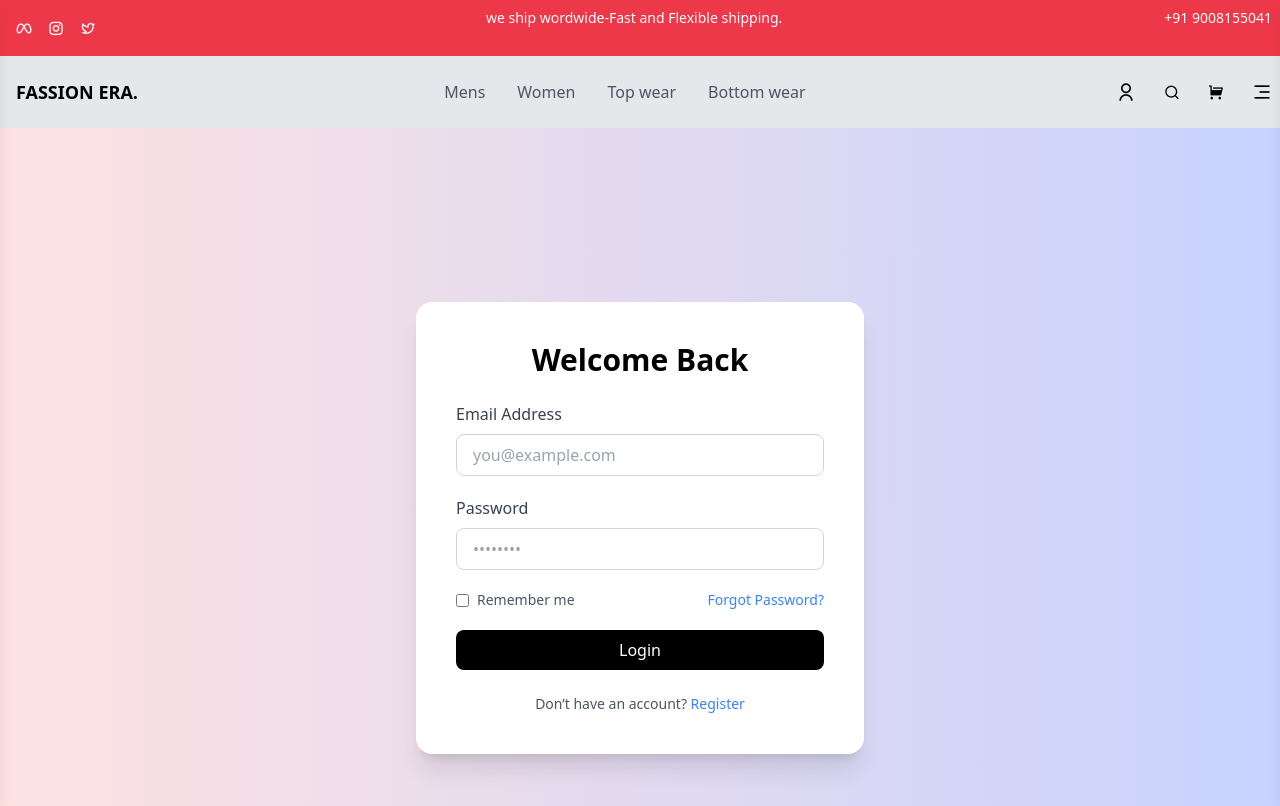
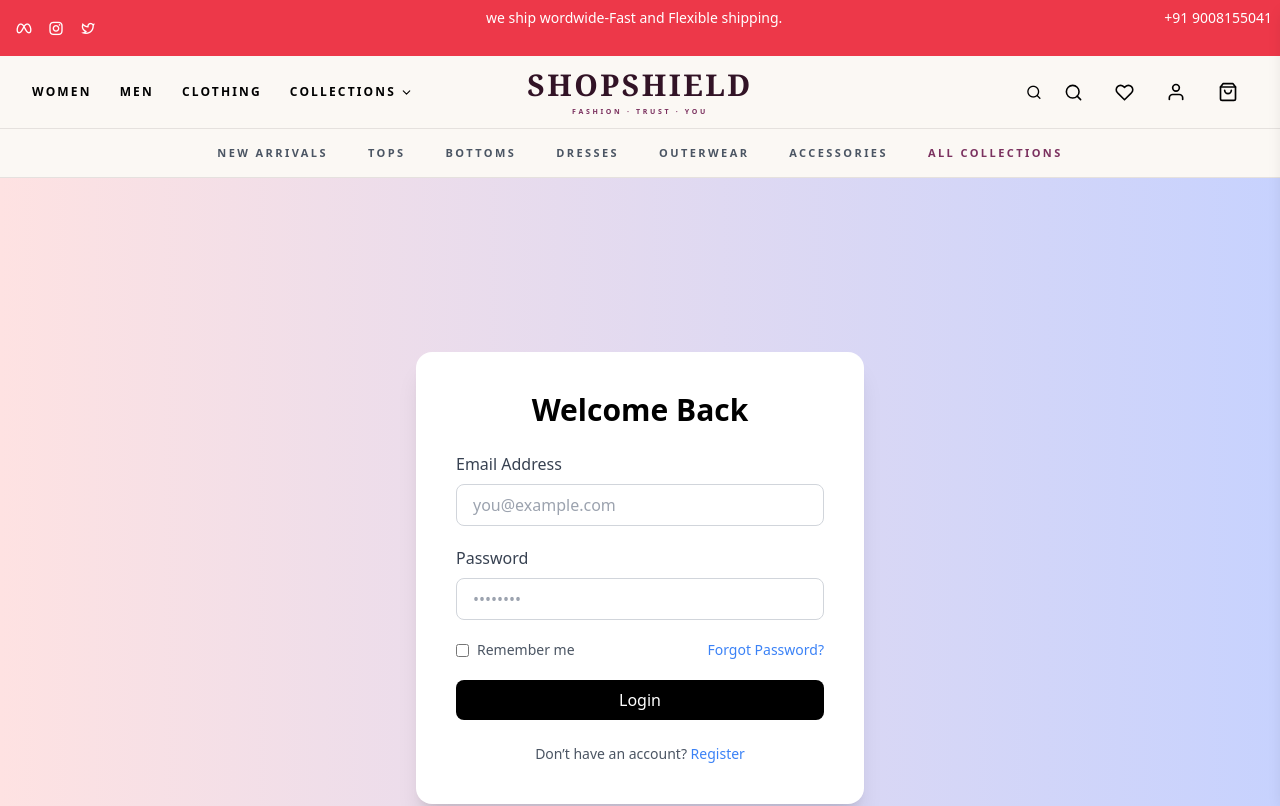
Before and after one commit to Anu-253/ecommerce-fraud-detection, a React (Vite) app in the folder frontend/: page /login in a window 1280 px wide. Shown: the top 806 px of the page. Built offline with nearby package versions, Linux system fonts and the light colour scheme; no server answers.

Commit message:
Navbar.jsx

```diff
--- a/frontend/src/Components/Common/Navbar.jsx
+++ b/frontend/src/Components/Common/Navbar.jsx
@@ -1,116 +1,364 @@
-import React, { useState } from 'react'
-import { Link } from 'react-router-dom'
-import Search from './Search'
-import CartDrawer from "../Layout/CartDrawer"
-import { useSelector } from 'react-redux'
+import React, { useState } from 'react';
+import { Link } from 'react-router-dom';
+import {
+  FiUser,
+  FiShoppingBag,
+  FiMenu,
+  FiX,
+  FiHeart,
+  FiSearch,
+  FiChevronDown,
+} from 'react-icons/fi';
+import { useSelector } from 'react-redux';
+
+import Search from './Search';
+import CartDrawer from '../Layout/CartDrawer';
 
 const Navbar = () => {
-  const [draweropen, setdraweropen] = useState(false)
-  const [menuopen, setmenuopen] = useState(false)
-  const {cart}=useSelector((state)=>state.cart);
-  const {user}=useSelector((state)=>state.auth);
-  const cartItemCount=cart?.products?.reduce((total,product)=>total+product.quantity,0)||0;
+  const [draweropen, setdraweropen] = useState(false);
+  const [menuopen, setmenuopen] = useState(false);
 
-  const handlemenuopen = () => {
-    setmenuopen(!menuopen)
-  }
+  const { cart } = useSelector((state) => state.cart);
+  const { user } = useSelector((state) => state.auth);
 
-  const handlecartdrawer = () => {
-    setdraweropen(!draweropen)
-  }
+  const cartItemCount =
+    cart?.products?.reduce(
+      (total, product) => total + product.quantity,
+      0
+    ) || 0;
+
+  const handleCartDrawer = () => {
+    setdraweropen(!draweropen);
+  };
+
+  const handleMenuOpen = () => {
+    setmenuopen(!menuopen);
+  };
 
   return (
     <>
-      <nav className='container mx-auto flex items-center p-2 justify-between'>
-        <div>
-          <Link to="/" className='font-extrabold text-lg p-2'>
-            FASSION ERA.
-          </Link>
+      {/* MAIN HEADER */}
+      <header className="sticky top-0 z-40 bg-[#fbf8f4]">
+
+        {/* TOP ROW */}
+        <div className="border-b border-[#24161d]/10">
+          <div className="mx-auto flex h-[72px] max-w-[1500px] items-center justify-between px-5 sm:px-8">
+
+            {/* MOBILE MENU */}
+            <button
+              onClick={handleMenuOpen}
+              className="rounded-full p-2 lg:hidden"
+              type="button"
+              aria-label="Open menu"
+            >
+              <FiMenu size={23} />
+            </button>
+
+            {/* DESKTOP LEFT */}
+            <div className="hidden items-center gap-7 lg:flex">
+              <Link
+                to="/collection/all?gender=Women"
+                className="text-xs font-semibold uppercase tracking-[0.18em] transition hover:text-[#7b315f]"
+              >
+                Women
+              </Link>
+
+              <Link
+                to="/collection/all?gender=Men"
+                className="text-xs font-semibold uppercase tracking-[0.18em] transition hover:text-[#7b315f]"
+              >
+                Men
+              </Link>
+
+              <Link
+                to="/collection/all?category=Top+Wear"
+                className="text-xs font-semibold uppercase tracking-[0.18em] transition hover:text-[#7b315f]"
+              >
+                Clothing
+              </Link>
+
+              <Link
+                to="/collection/all"
+                className="flex items-center gap-1 text-xs font-semibold uppercase tracking-[0.18em] transition hover:text-[#7b315f]"
+              >
+                Collections
+                <FiChevronDown size={13} />
+              </Link>
+            </div>
+
+            {/* LOGO */}
+            <Link
+              to="/"
+              className="absolute left-1/2 -translate-x-1/2 text-center"
+            >
+              <div className="font-serif text-2xl font-bold tracking-[0.08em] text-[#321326] sm:text-3xl">
+                SHOPSHIELD
+              </div>
+
+              <div className="mt-1 text-[7px] font-semibold uppercase tracking-[0.38em] text-[#7b315f]">
+                Fashion · Trust · You
+              </div>
+            </Link>
+
+            {/* RIGHT */}
+            <div className="ml-auto flex items-center gap-1 sm:gap-3">
+
+              {/* SEARCH */}
+              <div className="hidden xl:block">
+                <Search />
+              </div>
+
+              <button
+                type="button"
+                className="hidden rounded-full p-2.5 transition hover:bg-[#eee5e8] sm:block"
+                aria-label="Search"
+              >
+                <FiSearch size={19} />
+              </button>
+
+              {/* WISHLIST */}
+              <button
+                type="button"
+                className="hidden rounded-full p-2.5 transition hover:bg-[#eee5e8] sm:block"
+                aria-label="Wishlist"
+              >
+                <FiHeart size={19} />
+              </button>
+
+              {/* ACCOUNT */}
+              <Link
+                to="/profile"
+                className="rounded-full p-2.5 transition hover:bg-[#eee5e8]"
+                aria-label="Account"
+              >
+                <FiUser size={20} />
+              </Link>
+
+              {/* CART */}
+              <button
+                onClick={handleCartDrawer}
+                type="button"
+                className="relative rounded-full p-2.5 transition hover:bg-[#eee5e8]"
+                aria-label="Shopping bag"
+              >
+                <FiShoppingBag size={20} />
+
+                {cartItemCount > 0 && (
+                  <span className="absolute -right-1 -top-1 flex h-5 min-w-5 items-center justify-center rounded-full bg-[#321326] px-1 text-[9px] font-bold text-white">
+                    {cartItemCount}
+                  </span>
+                )}
+              </button>
+
+              {/* ADMIN */}
+              {user && user.role === 'admin' && (
+                <Link
+                  to="/admin"
+                  className="hidden rounded-full bg-[#321326] px-4 py-2 text-[10px] font-bold uppercase tracking-wider text-white lg:block"
+                >
+                  Admin
+                </Link>
+              )}
+
+            </div>
+          </div>
         </div>
 
-        {/* Desktop Menu */}
-        <div className='hidden md:flex'>
-          <Link to="/collection/all?gender=Men" className='text-gray-600 hover:text-black p-4'>
-            Mens
-          </Link>
-          <Link to="/collection/all?gender=Women" className='text-gray-600 hover:text-black p-4'>
-            Women
-          </Link>
-          <Link to="/collection/all?category=Top+Wear" className='text-gray-600 hover:text-black p-4'>
-            Top wear
-          </Link>
-          <Link to="/collection/all?category=Bottom+Wear" className='text-gray-600 hover:text-black p-4'>
-            Bottom wear
-          </Link>
+        {/* DESKTOP CATEGORY BAR */}
+        <div className="hidden border-b border-[#24161d]/10 bg-[#fbf8f4] lg:block">
+          <div className="mx-auto flex h-12 max-w-[1500px] items-center justify-center gap-10">
+
+            <Link
+              to="/collection/all"
+              className="text-[11px] font-semibold uppercase tracking-[0.22em] text-gray-600 transition hover:text-[#321326]"
+            >
+              New Arrivals
+            </Link>
+
+            <Link
+              to="/collection/all?category=Top+Wear"
+              className="text-[11px] font-semibold uppercase tracking-[0.22em] text-gray-600 transition hover:text-[#321326]"
+            >
+              Tops
+            </Link>
+
+            <Link
+              to="/collection/all?category=Bottom+Wear"
+              className="text-[11px] font-semibold uppercase tracking-[0.22em] text-gray-600 transition hover:text-[#321326]"
+            >
+              Bottoms
+            </Link>
+
+            <Link
+              to="/collection/all?category=Dresses"
+              className="text-[11px] font-semibold uppercase tracking-[0.22em] text-gray-600 transition hover:text-[#321326]"
+            >
+              Dresses
+            </Link>
+
+            <Link
+              to="/collection/all?category=Outer+Wear"
+              className="text-[11px] font-semibold uppercase tracking-[0.22em] text-gray-600 transition hover:text-[#321326]"
+            >
+              Outerwear
+            </Link>
+
+            <Link
+              to="/collection/all?category=Accessories"
+              className="text-[11px] font-semibold uppercase tracking-[0.22em] text-gray-600 transition hover:text-[#321326]"
+            >
+              Accessories
+            </Link>
+
+            <Link
+              to="/collection/all"
+              className="text-[11px] font-semibold uppercase tracking-[0.22em] text-[#7b315f] transition hover:text-[#321326]"
+            >
+              All Collections
+            </Link>
+
+          </div>
         </div>
 
-        {/* Icons */}
-        <div className="flex items-center space-x-4">
-          {user && user.role==="admin" && (<Link to="/admin" className='bg-black text-white px-3 py-1 rounded hover:bg-gray-800'>
-            Admin
-          </Link>)}
+      </header>
 
-          <Link to="/profile" className="p-3 hover:text-colors-primary relative">
-            <i className="ri-user-line text-xl"></i>
+      {/* CART */}
+      <CartDrawer
+        draweropen={draweropen}
+        handlecartdrawer={handleCartDrawer}
+      />
+
+      {/* MOBILE OVERLAY */}
+      {menuopen && (
+        <div
+          onClick={handleMenuOpen}
+          className="fixed inset-0 z-40 bg-black/40 backdrop-blur-sm lg:hidden"
+        />
+      )}
+
+      {/* MOBILE MENU */}
+      <aside
+        className={`fixed right-0 top-0 z-50 flex h-full w-[88%] max-w-[390px] flex-col bg-[#fbf8f4] shadow-2xl transition-transform duration-300 lg:hidden ${
+          menuopen ? 'translate-x-0' : 'translate-x-full'
+        }`}
+      >
+
+        {/* MOBILE HEADER */}
+        <div className="flex items-center justify-between border-b border-black/10 px-6 py-6">
+
+          <Link
+            to="/"
+            onClick={handleMenuOpen}
+            className="font-serif text-xl font-bold tracking-wide text-[#321326]"
+          >
+            SHOPSHIELD
           </Link>
 
-          <div className='overflow-hidden'>
-            <Search />
-          </div>
-
-          <button onClick={handlecartdrawer} className='hover:text-colors-primary relative p-3'>
-            <i className="ri-shopping-cart-fill"></i>
-            {cartItemCount>0 &&( <span className='text-sm px-1.5 text-white rounded-full bg-colors-primary absolute -top-0 -right-0'>
-              {cartItemCount}
-            </span>)}
-
+          <button
+            onClick={handleMenuOpen}
+            type="button"
+            className="rounded-full p-2 hover:bg-[#eee5e8]"
+          >
+            <FiX size={23} />
           </button>
 
-          <button onClick={handlemenuopen}>
-            <i className="ri-menu-3-fill text-xl"></i>
-          </button>
-        </div>
-      </nav>
-
-      {/* Cart Drawer */}
-      <CartDrawer draweropen={draweropen} handlecartdrawer={handlecartdrawer} />
-
-      {/* Mobile Sidebar Menu */}
-      <div
-        className={`left-0 fixed top-0 sm:w-1/2 md:w-[30rem] w-3/4 h-full bg-white shadow-lg transform transition-transform duration-300 flex flex-col z-50
-        ${menuopen ? 'translate-x-0' : '-translate-x-full'}`}
-      >
-        <div className='flex justify-end p-4'>
-          <button onClick={handlemenuopen}>
-            <i className="ri-close-line text-2xl"></i>
-          </button>
         </div>
 
-        <div className='px-6'>
-          <h2 className='text-2xl font-semibold text-gray-700 mb-6'>Menu</h2>
+        {/* MOBILE SEARCH */}
+        <div className="border-b border-black/10 px-6 py-5">
+          <Search />
+        </div>
 
-          <Link to="/" className='text-lg text-gray-800 font-bold mb-6 block' onClick={handlemenuopen}>
-            FASSION ERA.
+        {/* MOBILE LINKS */}
+        <nav className="flex flex-col px-6 py-8">
+
+          <p className="mb-5 text-[10px] font-bold uppercase tracking-[0.3em] text-[#7b315f]">
+            Shop
+          </p>
+
+          <MobileLink
+            to="/collection/all"
+            label="New Arrivals"
+            close={handleMenuOpen}
+          />
+
+          <MobileLink
+            to="/collection/all?gender=Women"
+            label="Women"
+            close={handleMenuOpen}
+          />
+
+          <MobileLink
+            to="/collection/all?gender=Men"
+            label="Men"
+            close={handleMenuOpen}
+          />
+
+          <MobileLink
+            to="/collection/all?category=Top+Wear"
+            label="Tops"
+            close={handleMenuOpen}
+          />
+
+          <MobileLink
+            to="/collection/all?category=Bottom+Wear"
+            label="Bottoms"
+            close={handleMenuOpen}
+          />
+
+          <MobileLink
+            to="/collection/all?category=Dresses"
+            label="Dresses"
+            close={handleMenuOpen}
+          />
+
+          <MobileLink
+            to="/collection/all"
+            label="All Collections"
+            close={handleMenuOpen}
+          />
+
+        </nav>
+
+        {/* MOBILE FOOTER */}
+        <div className="mt-auto border-t border-black/10 p-6">
+
+          <Link
+            to="/profile"
+            onClick={handleMenuOpen}
+            className="flex items-center gap-3 text-sm font-semibold"
+          >
+            <FiUser size={18} />
+            My Account
           </Link>
 
-          <div className='flex flex-col space-y-4'>
-            <Link to="/collection/all?gender=Men" onClick={handlemenuopen} className='text-gray-700 hover:text-black'>
-              Mens
+          {user && user.role === 'admin' && (
+            <Link
+              to="/admin"
+              onClick={handleMenuOpen}
+              className="mt-5 block text-sm font-semibold"
+            >
+              Admin Dashboard
             </Link>
-            <Link to="/collection/all?gender=Women" onClick={handlemenuopen} className='text-gray-700 hover:text-black'>
-              Women
-            </Link>
-            <Link to="/collection/all?category=Top+wear" onClick={handlemenuopen} className='text-gray-700 hover:text-black'>
-              Top wear
-            </Link>
-            <Link to="/collection/all?category=Bottom+wear" onClick={handlemenuopen} className='text-gray-700 hover:text-black'>
-              Bottom wear
-            </Link>
-          </div>
+          )}
+
         </div>
-      </div>
+
+      </aside>
     </>
-  )
-}
+  );
+};
 
-export default Navbar
+const MobileLink = ({ to, label, close }) => {
+  return (
+    <Link
+      to={to}
+      onClick={close}
+      className="border-b border-black/10 py-5 font-serif text-2xl text-[#321326] transition hover:pl-2"
+    >
+      {label}
+    </Link>
+  );
+};
+
+export default Navbar;
```
